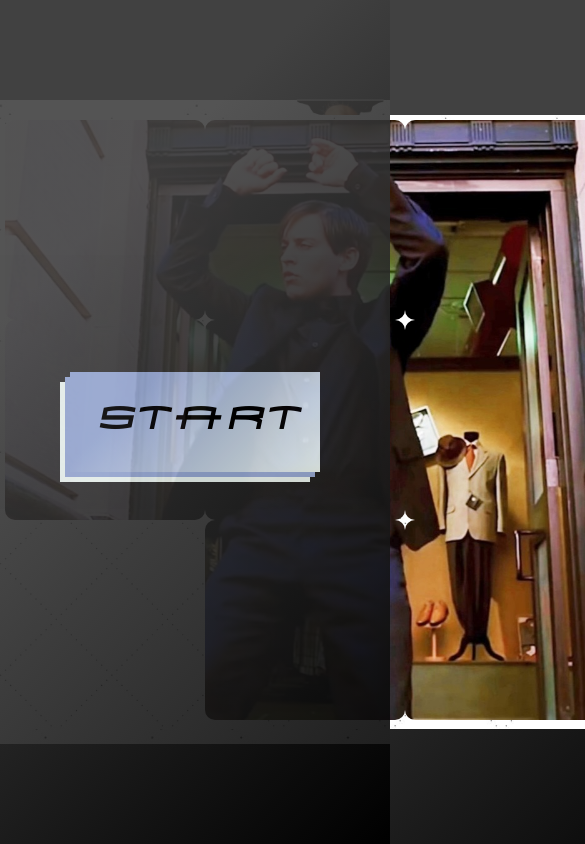
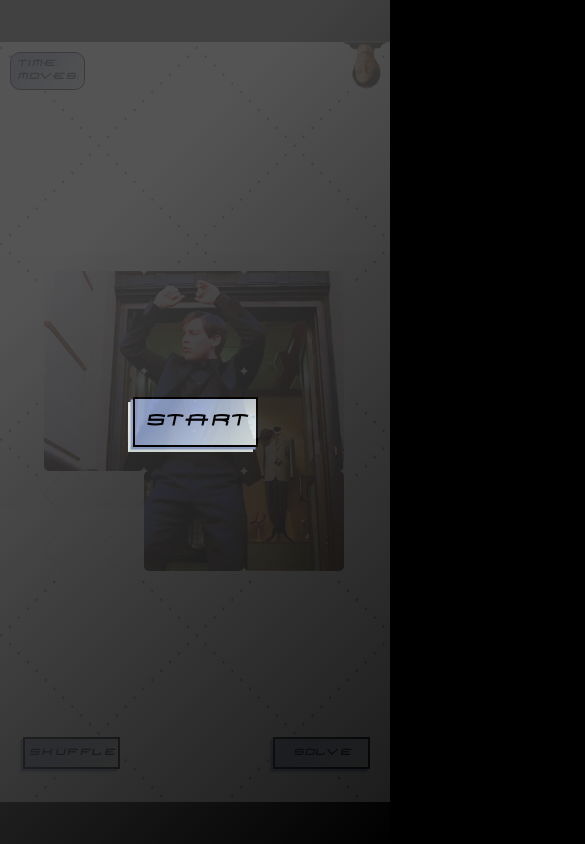
Before and after one commit to LucasMS115/best-sliding-puzzle, a website with bundled scripts: page index.html in a window 390 px wide. Shown: the top 844 px of the page, 585 px wide, since content can reach past the window. Built offline with nearby package versions, Linux system fonts and the light colour scheme.

Commit message:
adding root size and first media querys

```diff
--- a/index.html
+++ b/index.html
@@ -24,7 +24,7 @@
     <audio id="victory__music" src="./assets/sounds/Dont_Stop_Til_You_Get_Enough.mp3"></audio>
 
     <div id="start__modal" class="start-modal">
-        <button id="btn__start" class="btn-start">Start</button>
+        <button id="btn__start" class="btn-base">Start</button>
     </div>
 
     <section>
@@ -100,11 +100,11 @@
         </div>
 
         <div class="btn-shuffle-container">
-            <button id="btn__shuffle" class="btn-shuffle">SHUFFLE</button>
+            <button id="btn__shuffle" class="btn-base btn-action">SHUFFLE</button>
         </div>
 
         <div class="btn-solve-container">
-            <button id="btn__solve" class="btn-solve">SOLVE</button>
+            <button id="btn__solve" class="btn-base btn-action">SOLVE</button>
         </div>
 
     </section>
--- a/style.css
+++ b/style.css
@@ -1,10 +1,10 @@
+:root{
+    font-size: 10px;
+}
+
 @font-face {
     font-family: 'spider-man';
     src: URL('./assets/fonts/HOMOARAK.TTF') format('truetype');
-}
-
-:root {
-    font-size: 62.5%;
 }
 
 * {
@@ -23,6 +23,16 @@ body {
     background-image: linear-gradient(315deg, #000000 0%, #414141 74%);
 }
 
+section{
+    position: relative;
+    width: 100%;
+    height: fit-content;
+    background-image: url('./assets/mid_back.jpg');
+    background-repeat: repeat;
+    margin: auto;
+    max-width: 1600px;
+}
+
 .start-modal{
     position: absolute;
     display: flex;
@@ -35,56 +45,78 @@ body {
     opacity: 0.9;
 }
 
-.btn-start {
+.btn-base{
     cursor: pointer;
     text-align: center;
-    width: 250px;
-    height: 100px;
+    width: 25rem;
+    height: 10rem;
     background-color: #e4eee9;
     background-image: linear-gradient(315deg, #e4eee9 0%, #93a5ce 74%);
     font-family: "spider-man";
-    font-size: 45px;
-    border: none;
-    box-shadow: #93a5ce -5px 5px, #e4eee9 -10px 10px;
+    font-size: 4.5rem;
+    border: 2px solid black;
+    box-shadow: #93a5ce -.5rem .5rem, #e4eee9 -1rem 1rem;
     transition: all linear .1s;
 }
 
-.btn-start:active {
-    box-shadow: #e4eee9 -1px 1px;
-    margin: 0 0 -5px -5px;
+.btn-base:active {
+    box-shadow: #e4eee9 -.1rem .1rem;
+    margin: 0 0 -.5rem -.5rem;
 }
 
+.btn-action {
+    /* display: none; */
 
-section{
-    position: relative;
     width: 100%;
-    height: fit-content;
-    background-image: url('./assets/mid_back.jpg');
-    background-repeat: repeat;
-    margin: auto;
-    max-width: 1600px;
+    height: 100%;
+    font-size: 2.5rem;
+}
+
+.btn-shuffle-container {
+    position: absolute;
+    display: flex;
+    align-items: center;
+    justify-content: center;
+    left: 4rem;
+    bottom: 3rem;
+    width: 20rem;
+    height: 10rem;
+    padding: 0px 0px 3.5rem .5rem;
+}
+
+.btn-solve-container {
+    position: absolute;
+    display: flex;
+    align-items: center;
+    justify-content: center;
+    right: 4rem;
+    bottom: 3rem;
+    width: 20rem;
+    height: 10rem;
+    padding: 0px 0px 3.5rem .5rem;
 }
 
 .scoreboard-container{
+    /* display: none; */
+
     position: absolute;
-    left: 20px;
-    top: 20px;
+    left: 2rem;
+    top: 2rem;
     background-image: linear-gradient(315deg, #e4eee9 0%, #93a5ce 74%);
-    padding: 10px;
-    border-radius: 20px;
-    border: 2px solid black;
+    padding: 1rem;
+    border-radius: 2rem;
+    border: .2rem solid black;
     font-family: "spider-man";
-    font-size: 25px;
+    font-size: 2.5rem;
 
-    display: none;
 }
 
 .meme-face-container{
     position: absolute;
-    width: 100px;
+    width: 10rem;
     right: 0;
     top: 0;
-    margin-top: -4px;
+    margin-top: -.4rem;
 }
 
 .meme-face-container img{
@@ -93,79 +125,12 @@ section{
     transform: rotate(180deg);
 }
 
-/* to do: refactor the button's classes */
-.btn-shuffle-container {
-    position: absolute;
-    display: flex;
-    align-items: center;
-    justify-content: center;
-    left: 40px;
-    bottom: 30px;
-    width: 200px;
-    height: 100px;
-    padding: 0px 0px 35px 5px;
-
-}
-
-.btn-shuffle {
-    display: none;
-    cursor: pointer;
-    text-align: center;
-    width: 100%;
-    height: 100%;
-    background-color: #e4eee9;
-    background-image: linear-gradient(315deg, #e4eee9 0%, #93a5ce 74%);
-    font-family: "spider-man";
-    font-size: 25px;
-    border: 2px solid black;
-    box-shadow: #93a5ce -5px 5px, #e4eee9 -10px 10px;
-    transition: all linear .1s;
-}
-
-.btn-shuffle:active {
-    box-shadow: #e4eee9 -1px 1px;
-    margin: 0 0 -5px -5px;
-}
-
-.btn-solve-container {
-    position: absolute;
-    display: flex;
-    align-items: center;
-    justify-content: center;
-    right: 40px;
-    bottom: 30px;
-    width: 200px;
-    height: 100px;
-    padding: 0px 0px 35px 5px;
-
-}
-
-.btn-solve{
-    display: none;
-    cursor: pointer;
-    text-align: center;
-    width: 100%;
-    height: 100%;
-    background-color: #e4eee9;
-    background-image: linear-gradient(315deg, #e4eee9 0%, #93a5ce 74%);
-    font-family: "spider-man";
-    font-size: 25px;
-    border: 2px solid black;
-    box-shadow: #93a5ce -5px 5px, #e4eee9 -10px 10px;
-    transition: all linear .1s;
-}
-
-.btn-solve:active {
-    box-shadow: #e4eee9 -1px 1px;
-    margin: 0 0 -5px -5px;
-}
-
 .puzzle-container {
     position: relative;
-    width: 614px;
-    height: 614px;
-    margin: 15px auto;
-    padding: 5px;
+    width: 61.4rem;
+    height: 61.4rem;
+    margin: 1.5rem auto;
+    padding: .5rem;
 
     background-image: url("./assets/board_back.jpg");
     background-size: cover;
@@ -174,9 +139,9 @@ section{
 .puzzle-container div {
     position: absolute;
     overflow: hidden;
-    width: 200px;
-    height: 200px;
-    border-radius: 10px;
+    width: 20rem;
+    height: 20rem;
+    border-radius: 1rem;
     transition: all linear .1s;
     cursor:grabbing;
 
@@ -193,8 +158,8 @@ section{
 }
 
 .puzzle-container div img {
-    width: 600px;
-    height: 600px;
+    width: 60rem;
+    height: 60rem;
 }
 
 .cover {
@@ -207,54 +172,81 @@ section{
 /* image pieces styles --------------- */
 
 .x-left {
-    margin-left: 0px;
+    margin-left: 0rem;
 }
 
 .x-mid {
-    margin-left: -200px;
+    margin-left: -20rem;
 }
 
 .x-right {
-    margin-left: -400px;
+    margin-left: -40rem;
 }
 
 .y-top {
-    margin-top: 0px;
+    margin-top: 0rem;
 }
 
 .y-mid {
-    margin-top: -200px;
+    margin-top: -20rem;
 }
 
 .y-bottom {
-    margin-top: -400px;
+    margin-top: -40rem;
 }
 
 /* Image pieces containers | positions --------------------------------- */
 
 .left {
-    left: 5px;
+    left: .5rem;
 }
 
 .center {
-    left: 205px;
+    left: 20.5rem;
 }
 
 .right {
-    left: 405px;
+    left: 40.5rem;
 }
 
 .top {
-    top: 5px;
+    top: .5rem;
 }
 
 .middle {
-    top: 205px;
+    top: 20.5rem;
 }
 
 .bottom {
-    top: 405px;
+    top: 40.5rem;
 }
 
 
 /* --------------------------------- */
+
+@media(max-width: 1250px){
+    :root{
+        font-size: 8px;
+    }
+}
+
+@media(max-width: 1000px){
+    :root{
+        font-size: 6px;
+    }
+}
+
+@media(max-width: 710px){
+    :root{
+        font-size: 5px;
+    }
+
+    section{
+        height: 90vh;
+        display: flex;
+        align-items: center;
+        justify-content: center;
+    }
+
+
+}
```
